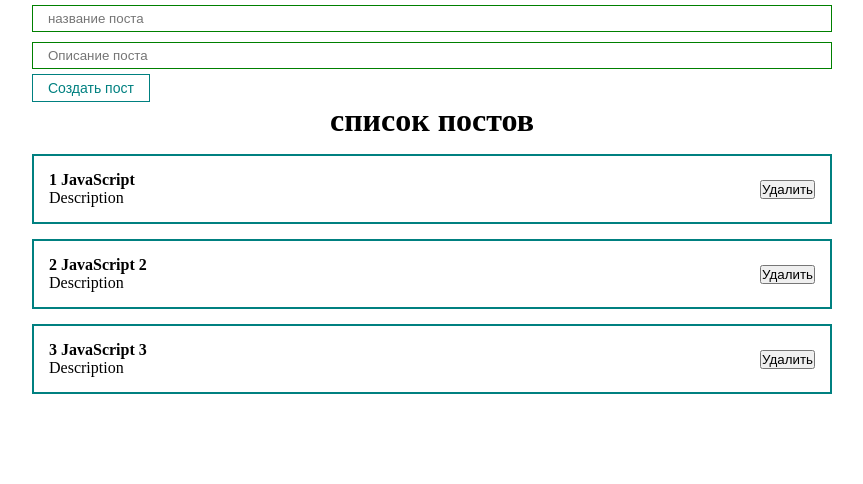
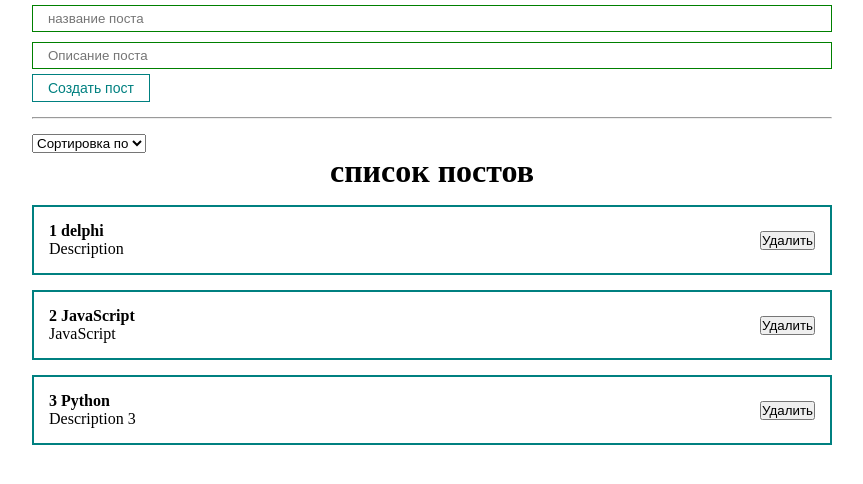
Before and after one commit to EvadS/se-react-learning, a React (Create React App) app in the folder hello-form/: page / in a window 1280 px wide. Shown: the top 484 px of the page, without its empty margins (208-1071 px from the left). Built offline with nearby package versions, Linux system fonts and the light colour scheme.

Commit message:
added sorting

```diff
--- a/hello-form/src/App.js
+++ b/hello-form/src/App.js
@@ -3,16 +3,17 @@
 import {useRef, useState} from "react";
 import PostList from "./components/PostList";
 import PostForm from "./components/PostForm";
+import MySelect from "./components/UI/select/MySelect";
 
 function App() {
 
     const [posts, setPosts] = useState([
-        {id: 1, title: 'JavaScript', body: 'Description'},
-        {id: 2, title: 'JavaScript 2', body: 'Description'},
-        {id: 3, title: 'JavaScript 3', body: 'Description'}
+        {id: 1, title: 'delphi', body: 'Description'},
+        {id: 2, title: 'JavaScript ', body: 'JavaScript'},
+        {id: 3, title: 'Python ', body: 'Description 3'}
     ]);
 
-
+    const [selectedSort, setSelectedSort] = useState('');
     const createPost = (newPost) => {
         setPosts([...posts, newPost])
     };
@@ -21,14 +22,34 @@
         setPosts(posts.filter(p => p.id !== post.id))
     }
 
+    const sortPosts = (sort) => {
+        console.log(sort);
+        setSelectedSort(sort)
+        setPosts([... posts].sort((a,b ) => a[sort].localeCompare(b[sort])));
+    }
+
     return (
         <div>
             <PostForm create={createPost}/>
+            <hr style={{margin: '15px 0'}}/>
+            <div>
+                <MySelect
+                    value={selectedSort}
+                    onChange={sortPosts}
+                    defaultValue="Сортировка по"
+                    options={[
+                        {value: 'title', name: 'По названию'},
+                        {value: 'body', name: 'По описанию'}
+
+                    ]}
+                />
+            </div>
+
             {posts.length !== 0
-            ? <PostList remove={removePost} posts={posts} title="список постов "/>
-                : <h2 style={{textAlign:'center'}}>
+                ? <PostList remove={removePost} posts={posts} title="список постов "/>
+                : <h2 style={{textAlign: 'center'}}>
                     Посты не найдены
-                   </h2>
+                </h2>
             }
 
         </div>
--- /dev/null
+++ b/hello-form/src/components/UI/select/MySelect.jsx
@@ -0,0 +1,19 @@
+import React from 'react';
+
+const MySelect = ({options,defaultValue,value, onChange}) => {
+    return (
+        <select value={value}
+         onChange={event => onChange(event.target.value)}
+        >
+            <option disabled value="">{defaultValue}</option>
+
+            {options.map (option =>
+                <option key={option.value} value={option.value}>
+                    {option.name}
+                </option>
+            )}
+        </select>
+    );
+};
+
+export default MySelect;
```
